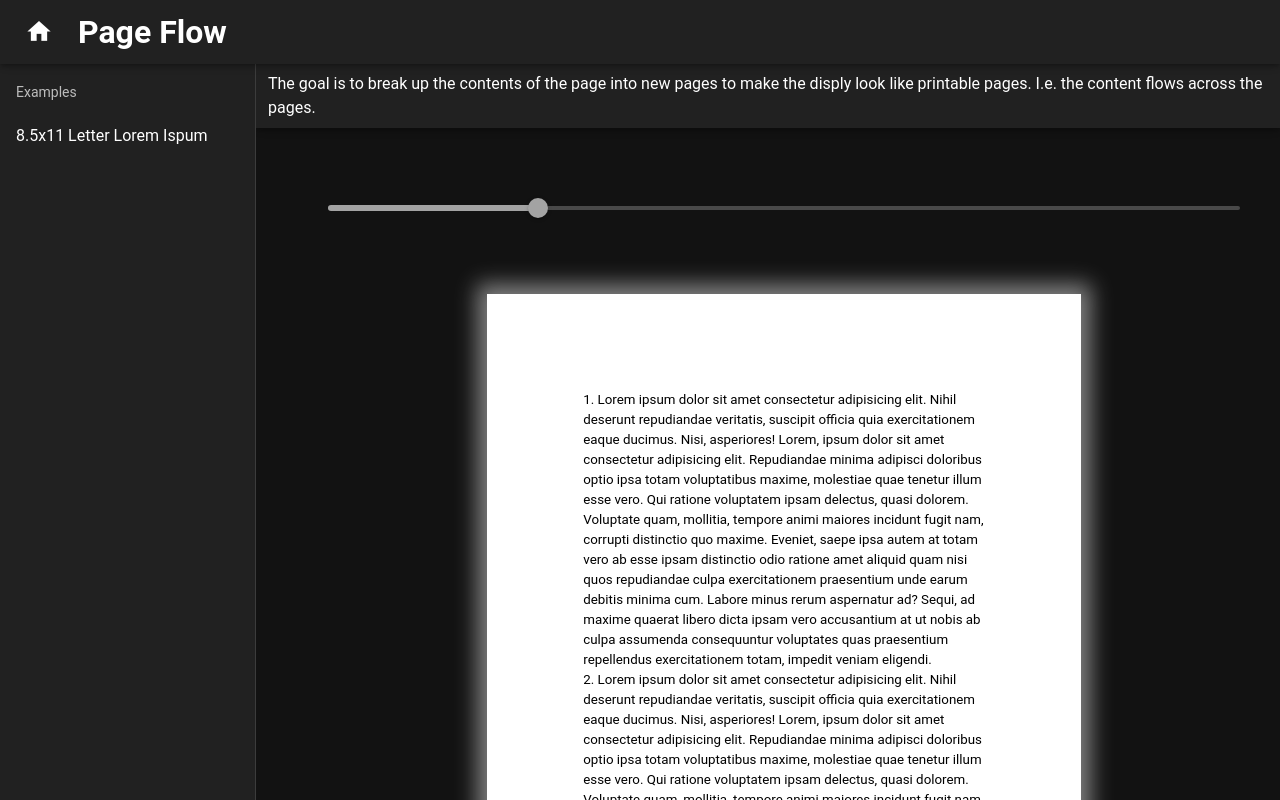
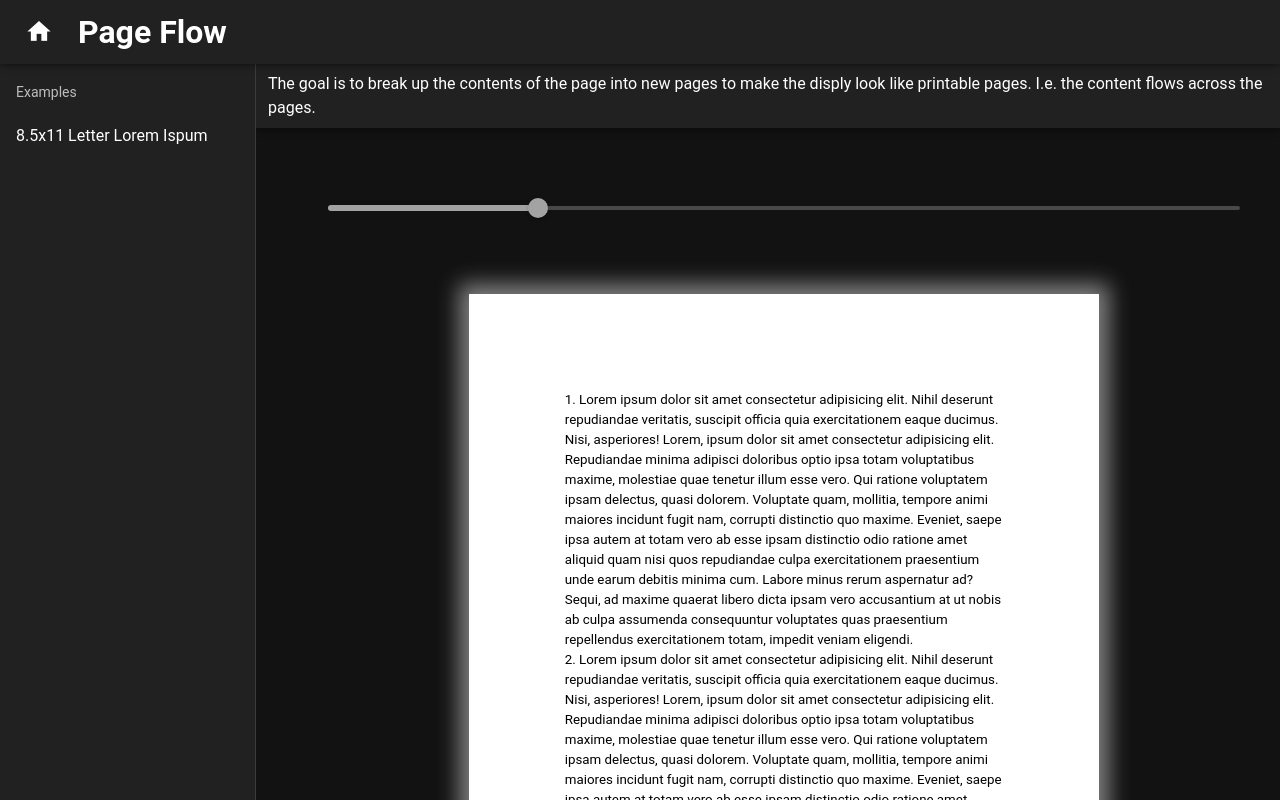
Before and after one commit to jhughes-dev/PageFlow, a Nuxt app: page /letter in a window 1280 px wide. Shown: the top 800 px of the page. Built offline with nearby package versions, Linux system fonts and the light colour scheme.

Commit message:
reworking pageFlow to return array of contents

```diff
--- a/pages/letter.vue
+++ b/pages/letter.vue
@@ -16,7 +16,7 @@ const size = ref(12);
             <PageFlow
                 class="centered"
                 aspect="8.5/11"
-                height="8in"
+                height="8.5in"
                 margin="1in"
                 :font-size="`${size}pt`"
             >
```
